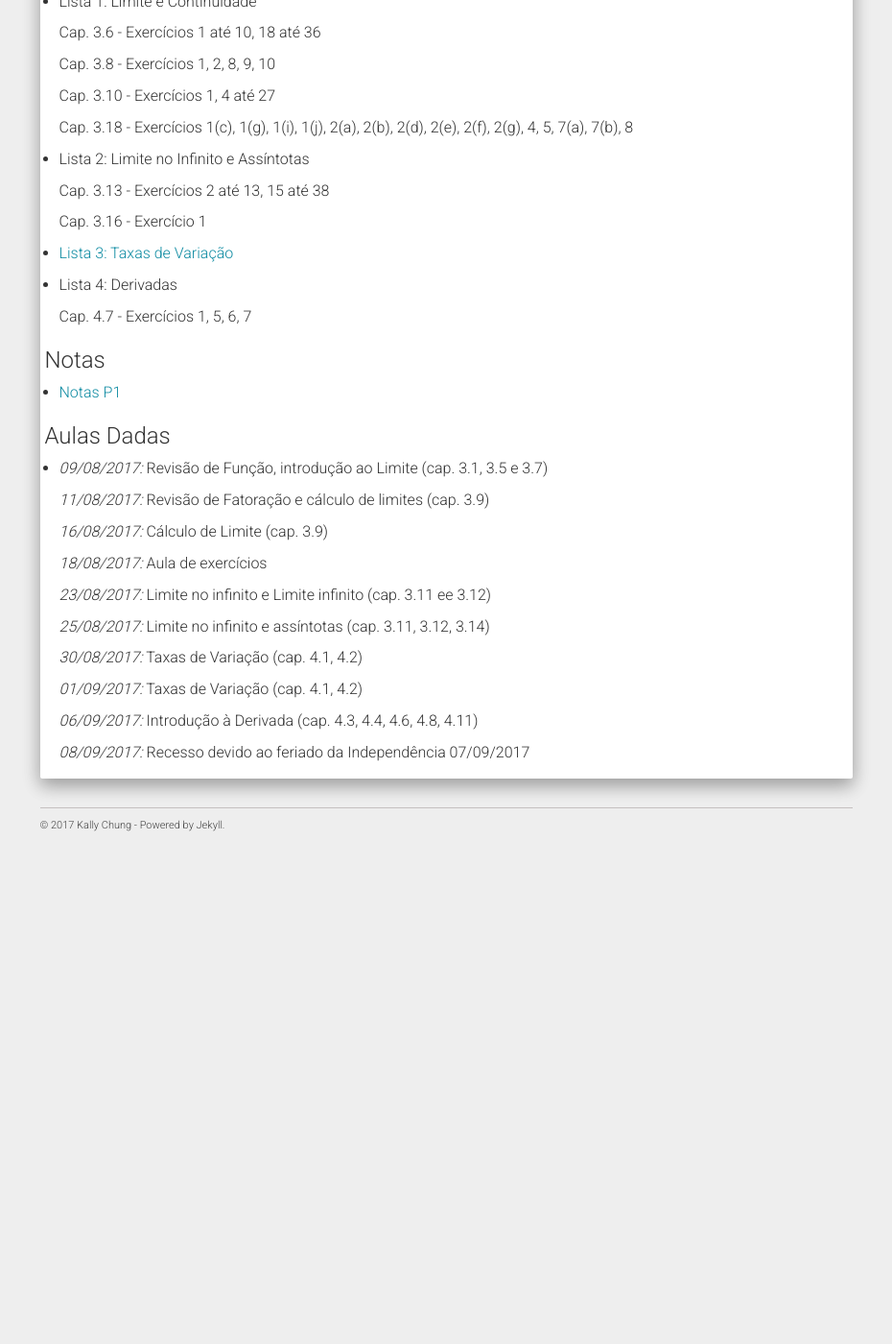
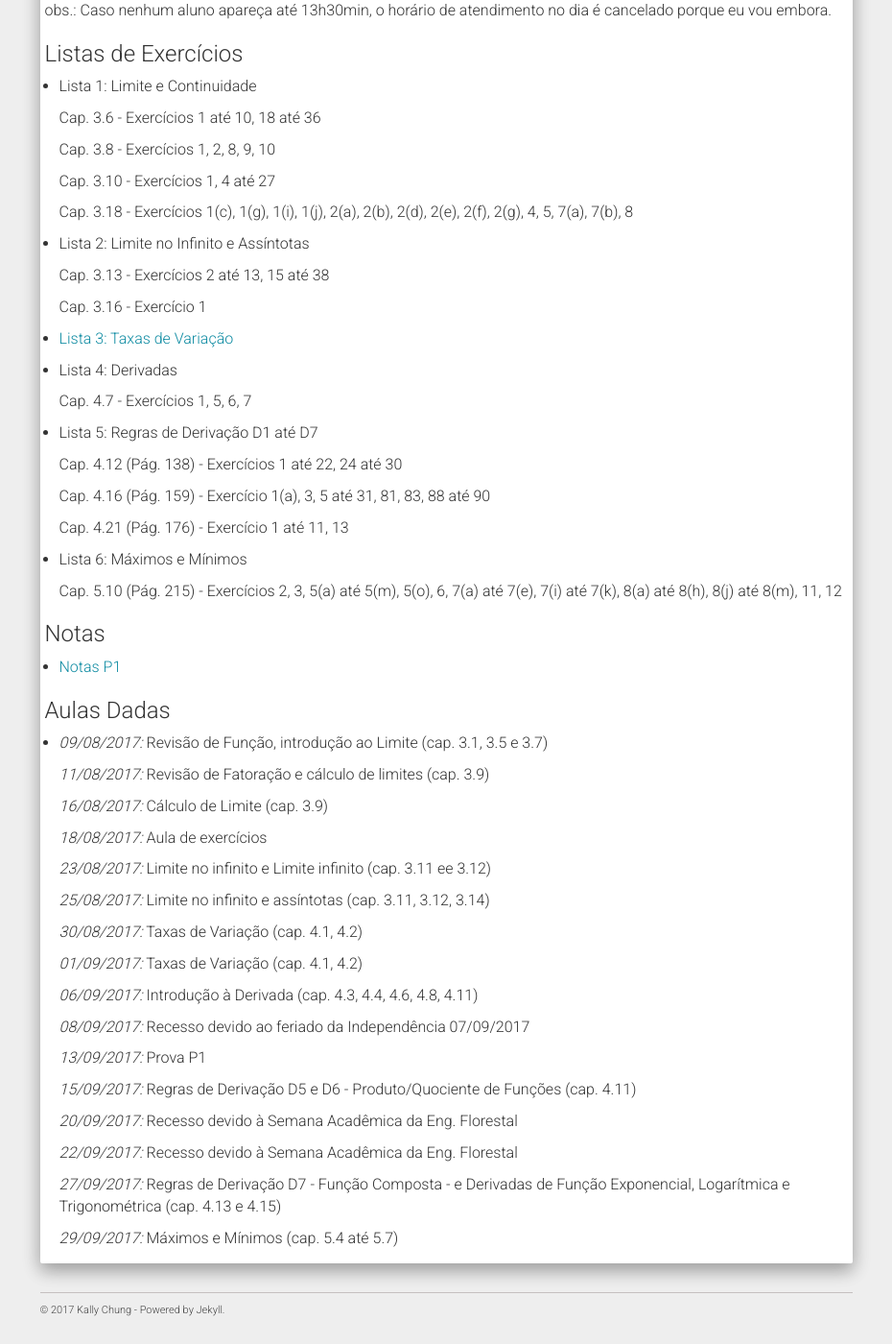
Before and after one commit to chunggnuhc/chunggnuhc.github.io, a Jekyll site: the page built from engFlor2sem2017.md, in a window 1280 px wide and 1400 px high, scrolled down 978 px. Shown: the whole window at 96% size, without its empty margins (321-1251 px from the left). Built offline with Jekyll 4.4.1, drawn with Linux system fonts in a browser that asks for light colours; nearby versions of some CDN libraries; before the commit the page ends 1873 px from its top, so only the background shows below that; some of the changed text lies outside the part shown.

Commit message:
Update EngFlor - Listas5e6, EVINCI, cronog, prova

```diff
--- a/engFlor2sem2017.md
+++ b/engFlor2sem2017.md
@@ -5,7 +5,11 @@
 ---
 
 <h1><b><i>Importante!</i></b></h1>
-- Postado em 25/08/2017: Alteração na data da prova de <strike>06/09/2017</strike> para 13/09/2017.
+- Postado em 01/10/2017: Alteração na data da prova P2 de <strike>11/09/2017</strike> para 18/09/2017.
+
+- Postado em 01/10/2017: Não haverá aula no dia 04/10/2017, devido ao EVINCI. No entanto, o horário de atendimento funcionará normalmente.
+
+- Postado em 25/08/2017: Alteração na data da prova P1 de <strike>06/09/2017</strike> para 13/09/2017.
 
 - Postado em 24/08/2017: Mudança de sala da aula de sexta: PA-04.
 
@@ -22,9 +26,9 @@
 
 <h3>Avaliação</h3>
 
-- Prova 1: 13/09/2017 <strike>06/09/2017</strike>
+- Prova 1: 13/09/2017 <strike>06/09/2017</strike> (Lista 1 até Lista 4)
 
-  Prova 2: 11/10/2017
+- Prova 2: 18/10/2017 <strike>11/10/2017</strike>
 
   Prova 3: 22/10/2017
 
@@ -62,6 +66,17 @@
 
   Cap. 4.7 - Exercícios 1, 5, 6, 7
 
+- Lista 5: Regras de Derivação D1 até D7
+
+  Cap. 4.12 (Pág. 138) - Exercícios 1 até 22, 24 até 30
+
+  Cap. 4.16 (Pág. 159) - Exercício 1(a), 3, 5 até 31, 81, 83, 88 até 90
+
+  Cap. 4.21 (Pág. 176) - Exercício 1 até 11, 13
+
+- Lista 6: Máximos e Mínimos
+
+  Cap. 5.10 (Pág. 215) - Exercícios 2, 3, 5(a) até 5(m), 5(o), 6, 7(a) até 7(e), 7(i) até 7(k), 8(a) até 8(h), 8(j) até 8(m), 11, 12
 
 <h3>Notas</h3>
 
@@ -88,3 +103,15 @@
   _06/09/2017:_ Introdução à Derivada (cap. 4.3, 4.4, 4.6, 4.8, 4.11)
 
   _08/09/2017:_ Recesso devido ao feriado da Independência 07/09/2017
+
+  _13/09/2017:_ Prova P1
+
+  _15/09/2017:_ Regras de Derivação D5 e D6 - Produto/Quociente de Funções (cap. 4.11)
+
+  _20/09/2017:_ Recesso devido à Semana Acadêmica da Eng. Florestal
+
+  _22/09/2017:_ Recesso devido à Semana Acadêmica da Eng. Florestal
+
+  _27/09/2017:_ Regras de Derivação D7 - Função Composta - e Derivadas de Função Exponencial, Logarítmica e Trigonométrica (cap. 4.13 e 4.15)
+
+  _29/09/2017:_ Máximos e Mínimos (cap. 5.4 até 5.7)
```
